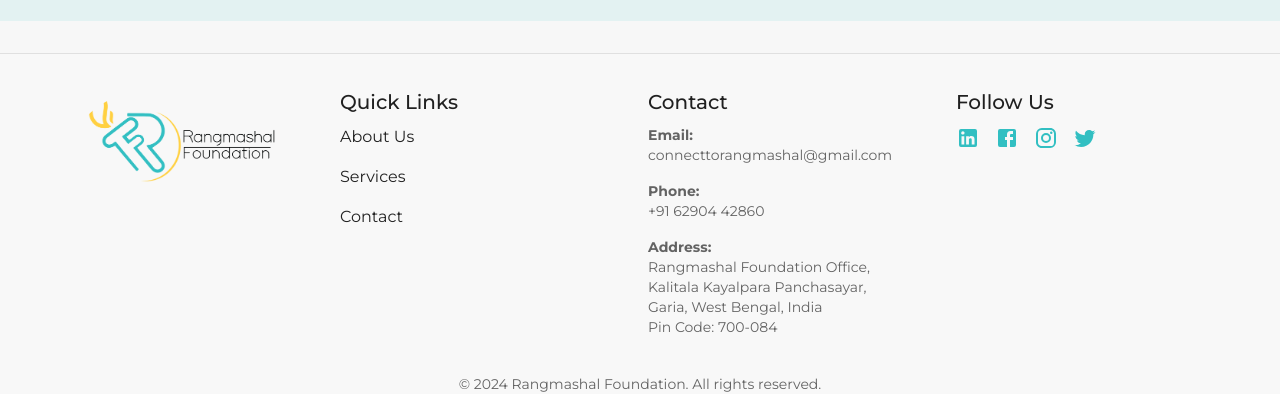
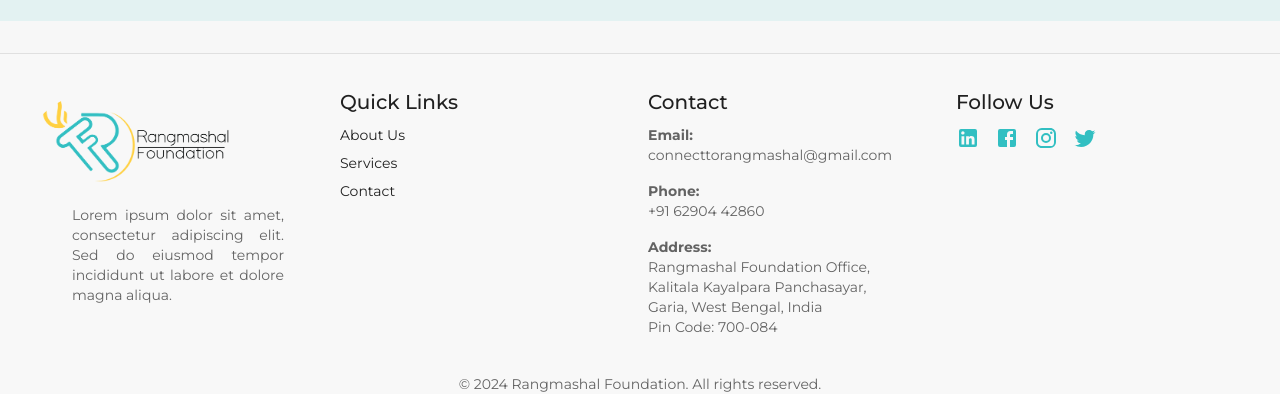
Before and after one commit to BiswarupChatt/rangmashal, a React (Create React App) app: page / in a window 1280 px wide. Shown: the part 1531-1925 px from the top of the page. Built offline with nearby package versions, Linux system fonts and the light colour scheme; the HTML template or start-up script is replaced by a standard one.

Commit message:
footer update

```diff
--- a/src/components/Footer.js
+++ b/src/components/Footer.js
@@ -33,12 +33,18 @@ export default function Footer() {
         >
             <Grid container spacing={2} justifyContent="center" alignItems="top">
 
-                <Grid item xs={12} md={3} textAlign="center">
-                    <Avatar
-                        alt="Your Company Logo"
-                        src="../images/logo-black.png"
-                        sx={{ width: 200, height: 'auto', mx: 'auto' }}
-                    />
+                <Grid item xs={12} md={3} sx={{ textAlign: { xs: 'center', md: 'left' } }}>
+                    <Box sx={{ display: 'flex', justifyContent: { xs: 'center', md: 'flex-start' } }}>
+                        <Avatar
+                            alt="Your Company Logo"
+                            src="../images/logo-black.png"
+                            sx={{ width: 200, height: 'auto' }}
+                        />
+                    </Box>
+
+                    <Typography variant="body2" color="textSecondary" gutterBottom sx={{ mt: 2, px: 5 }} textAlign='justify'>
+                        Lorem ipsum dolor sit amet, consectetur adipiscing elit. Sed do eiusmod tempor incididunt ut labore et dolore magna aliqua.
+                    </Typography>
                 </Grid>
 
                 <Grid item xs={12} md={3} sx={{ textAlign: { xs: 'center', md: 'left' } }}>
@@ -46,18 +52,23 @@ export default function Footer() {
                         Quick Links
                     </Typography>
                     {quickLinks.map((link, index) => (
-                        <Link
+                        <Typography
+                            variant="body2"
+                            component={Link}
                             key={index}
                             to={link.path}
-                            style={{
+                            sx={{
                                 color: 'inherit',
                                 textDecoration: 'none',
                                 display: 'block',
-                                marginBottom: '1rem',
+                                mb: 1,
+                                '&:hover': {
+                                    color: 'primary.main',
+                                }
                             }}
                         >
                             {link.name}
-                        </Link>
+                        </Typography>
                     ))}
                 </Grid>
 
```
Also changed, not shown: public/images/pixelcut-export.png (added).
